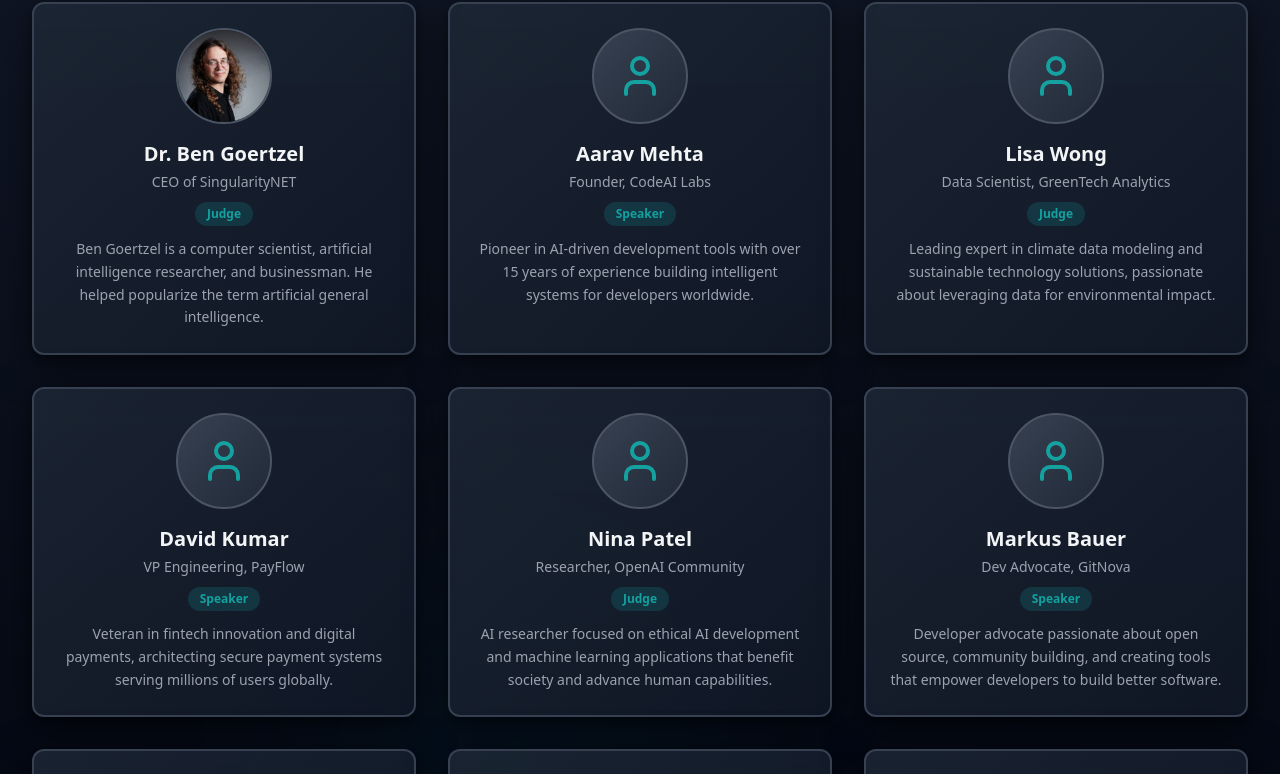
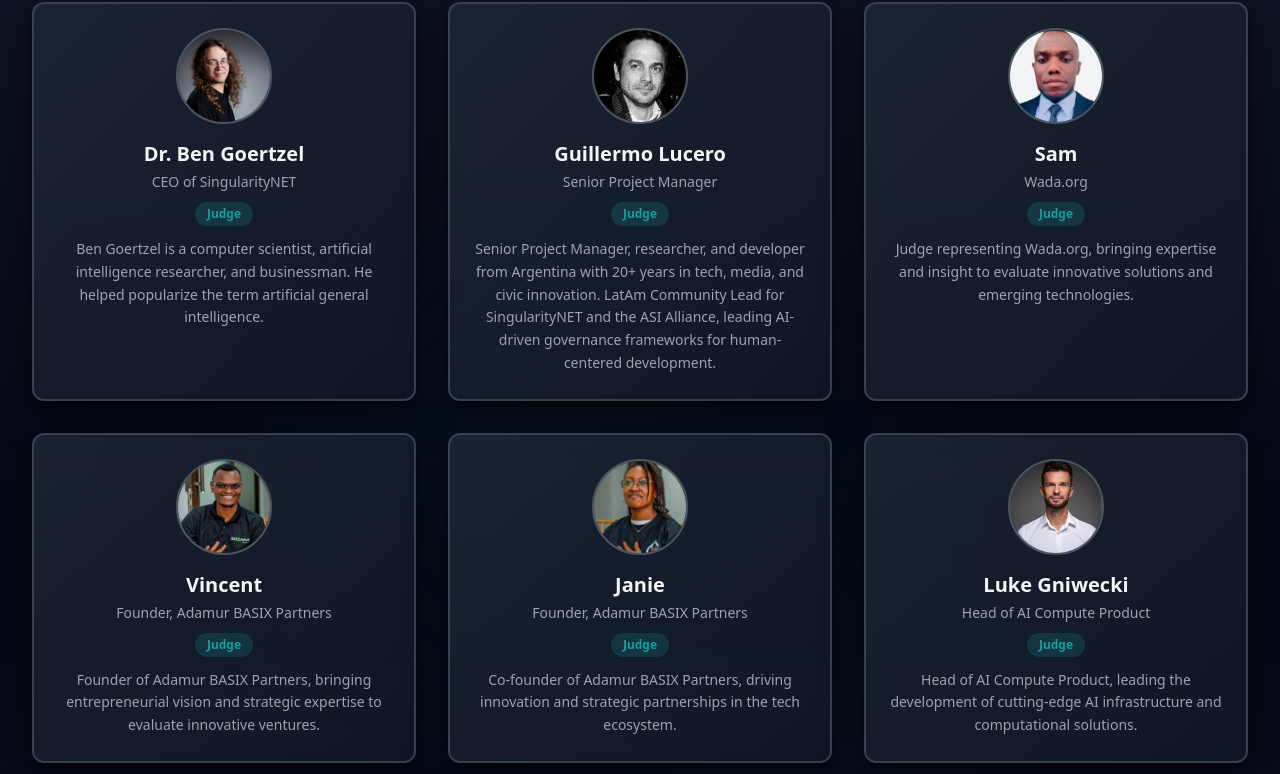
Before and after one commit to codewithsimon/test-trk, a React (Vite) app: page / in a window 1280 px wide. Shown: the part 4978-5752 px from the top of the page. Built offline with nearby package versions, Linux system fonts and the light colour scheme.

Commit message:
Updated Speakers.tsx

```diff
--- a/src/components/Speakers.tsx
+++ b/src/components/Speakers.tsx
@@ -8,42 +8,6 @@ const Speakers = () => {
       role: 'Judge',
       bio: 'Ben Goertzel is a computer scientist, artificial intelligence researcher, and businessman. He helped popularize the term artificial general intelligence.',
       image: '/image copy copy copy copy copy.png',
-    },
-    {
-      name: 'Aarav Mehta',
-      title: 'Founder, CodeAI Labs',
-      role: 'Speaker',
-      bio: 'Pioneer in AI-driven development tools with over 15 years of experience building intelligent systems for developers worldwide.',
-    },
-    {
-      name: 'Lisa Wong',
-      title: 'Data Scientist, GreenTech Analytics',
-      role: 'Judge',
-      bio: 'Leading expert in climate data modeling and sustainable technology solutions, passionate about leveraging data for environmental impact.',
-    },
-    {
-      name: 'David Kumar',
-      title: 'VP Engineering, PayFlow',
-      role: 'Speaker',
-      bio: 'Veteran in fintech innovation and digital payments, architecting secure payment systems serving millions of users globally.',
-    },
-    {
-      name: 'Nina Patel',
-      title: 'Researcher, OpenAI Community',
-      role: 'Judge',
-      bio: 'AI researcher focused on ethical AI development and machine learning applications that benefit society and advance human capabilities.',
-    },
-    {
-      name: 'Markus Bauer',
-      title: 'Dev Advocate, GitNova',
-      role: 'Speaker',
-      bio: 'Developer advocate passionate about open source, community building, and creating tools that empower developers to build better software.',
-    },
-    {
-      name: 'Sarah Oduro',
-      title: 'Product Lead, Cloud Innovate Africa',
-      role: 'Judge',
-      bio: 'Product visionary driving cloud adoption across Africa, dedicated to building scalable solutions for emerging markets and startups.',
     },
     {
       name: 'Guillermo Lucero',
```
